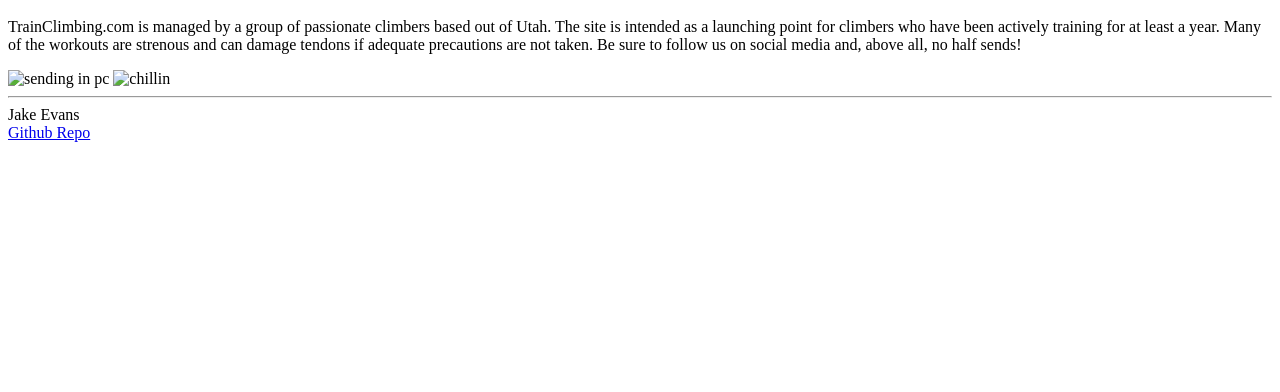
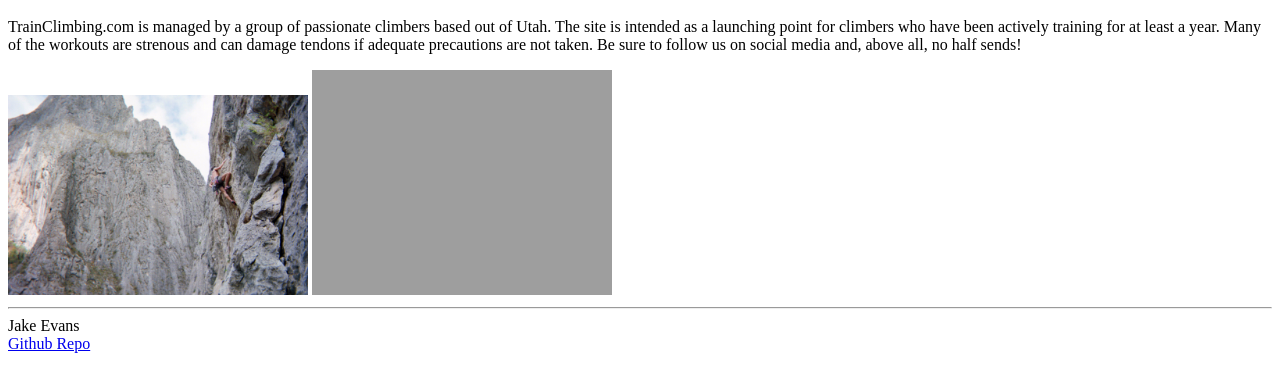
Before and after one commit to jakeevans00/trainclimbing, a plain HTML site: page trainclimbing/pages/about.html in a window 1280 px wide. Shown: the part 250-642 px from the top of the page. Drawn offline with Linux system fonts and the light colour scheme; the site is published under a folder, as on GitHub Pages, so addresses that start at the root find nothing.

Commit message:
Fix (static). Created static folder inside of trainclimbing application for the website media. Added images and fixed favicon

```diff
--- a/trainclimbing/pages/about.html
+++ b/trainclimbing/pages/about.html
@@ -6,7 +6,7 @@
     <meta name="viewport" content="width=device-width, initial-scale=1.0" />
     <meta name="theme-color" content="#37718E" />
     <title>About Us</title>
-    <link rel="icon" type="image/png" href="/trainclimbing/favicon2.ico" />
+    <link rel="icon" type="image/ico" href="../favicon2.ico" />
   </head>
   <body>
     <header>
@@ -33,8 +33,8 @@
         Be sure to follow us on social media and, above all, no half sends!
       </p>
       <div>
-        <img src="/static/img/fullsend.jpg" alt="sending in pc" width="300" />
-        <img src="/static/img/whatup.jpg" alt="chillin" width="300" />
+        <img src="../static/img/fullsend.jpg" alt="sending in pc" width="300" />
+        <img src="../static/img/whatup.jpg" alt="chillin" width="300" />
       </div>
     </main>
 
```
Also changed, not shown: trainclimbing/index.html (+1 -1 lines), trainclimbing/pages/community.html (+1 -1 lines), trainclimbing/pages/progress.html (+1 -0 lines), trainclimbing/pages/train.html (+1 -1 lines), trainclimbing/static/img/fullsend.jpg (added), 1 other file.
